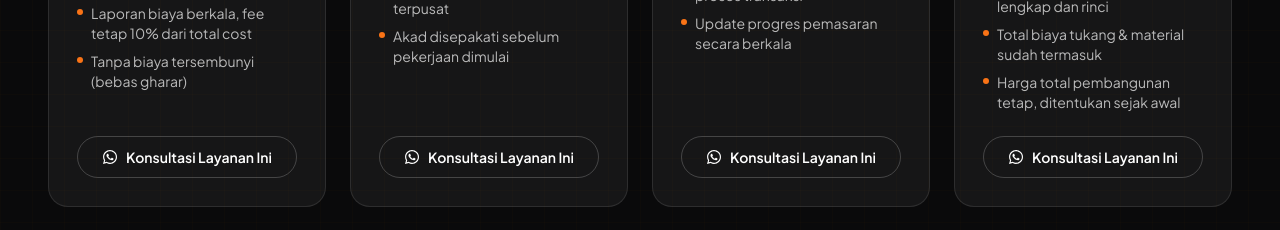
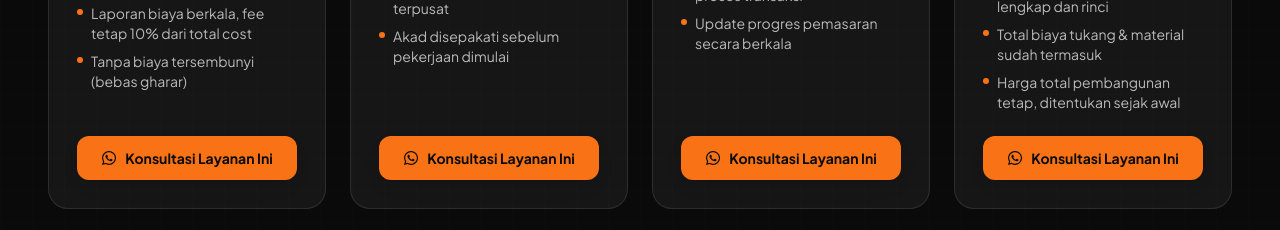
Before and after one commit to kholilmuflikhun/dzaroza-property, a Next.js app: page / in a window 1280 px wide. Shown: the part 2840-3070 px from the top of the page. Built offline with nearby package versions, Linux system fonts and the light colour scheme; no server answers.

Commit message:
feat(phase-0.7): make service consultation CTA prominent

```diff
--- a/components/ConsultButton.tsx
+++ b/components/ConsultButton.tsx
@@ -14,7 +14,7 @@ export default function ConsultButton({ serviceTitle, className = "" }: Props) {
       )}`}
       target="_blank"
       rel="noopener noreferrer"
-      className={`inline-flex w-full items-center justify-center gap-2 rounded-full border border-white/20 py-2.5 text-sm font-semibold hover:bg-[#167F3D] hover:border-[#167F3D] transition-colors ${className}`}
+      className={`inline-flex min-h-11 w-full items-center justify-center gap-2 rounded-xl bg-orange-500 px-4 py-3 text-sm font-bold text-charcoal-950 shadow-card transition-all hover:-translate-y-0.5 hover:bg-orange-400 focus-visible:outline-none focus-visible:ring-2 focus-visible:ring-orange-300 focus-visible:ring-offset-2 focus-visible:ring-offset-charcoal-950 ${className}`}
     >
       <WhatsAppIcon size={16} />
       Konsultasi Layanan Ini
```
